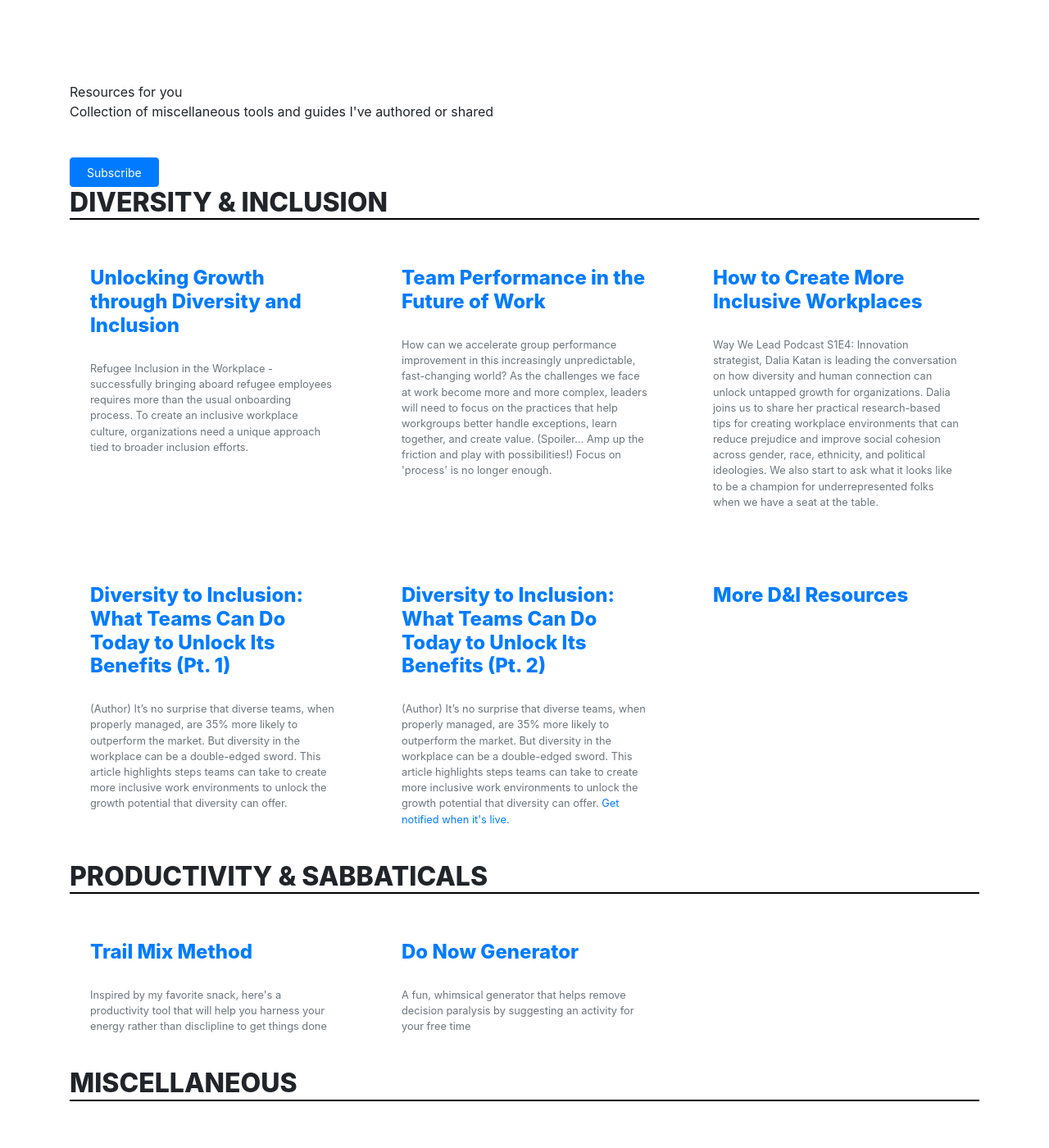
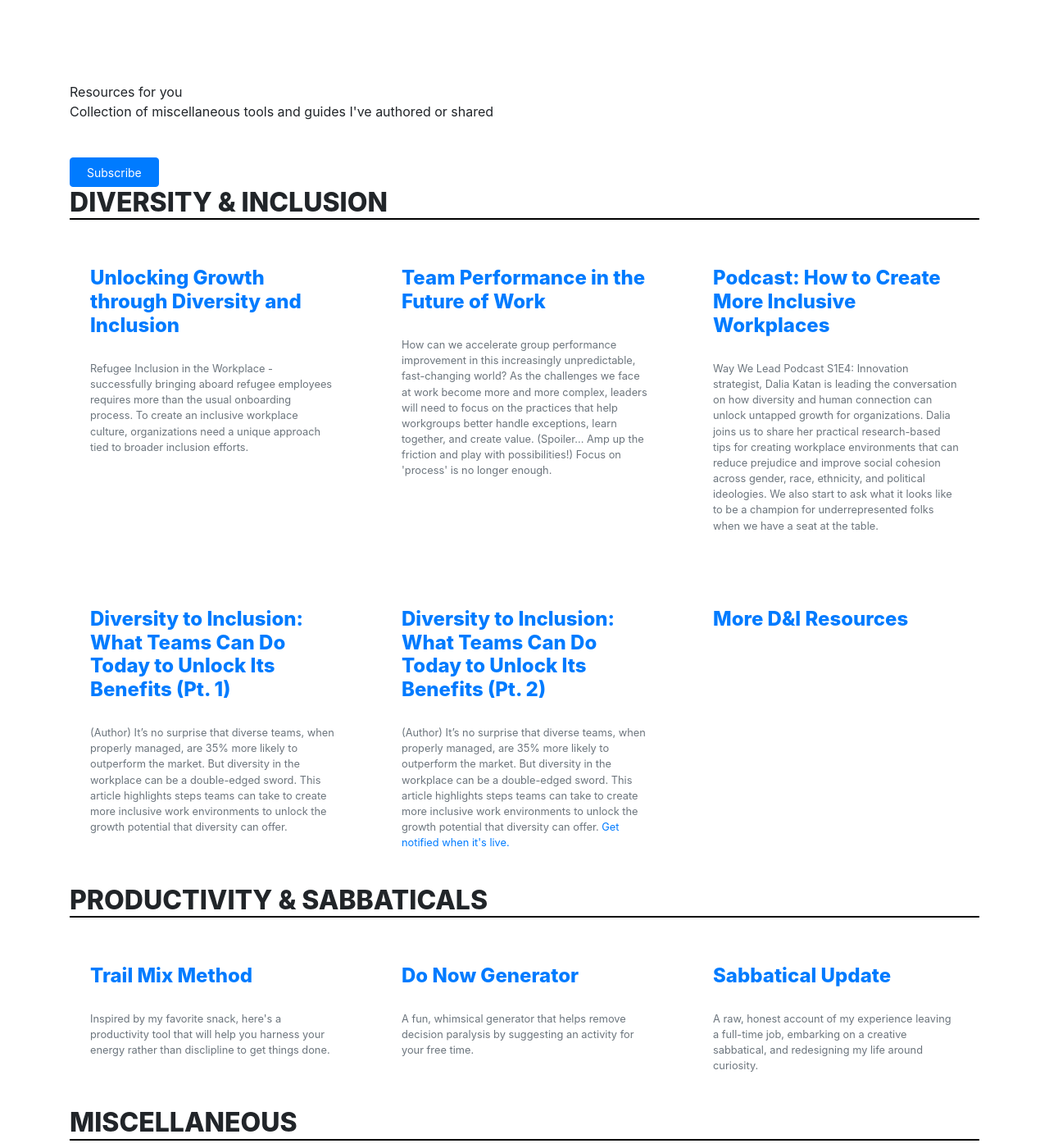
Before and after one commit to dalkat/dalkat.github.io, a Jekyll site: the page built from for-you.md, in a window 1280 px wide and 1400 px high. Shown: the whole window at 82% size. Built offline with Jekyll 4.4.1, drawn with Linux system fonts in a browser that asks for light colours; nearby versions of some CDN libraries; some web fonts are replaced; library files that are not in the unit come from our copies.

Commit message:
added update-1

```diff
--- a/_data/for-you.yml
+++ b/_data/for-you.yml
@@ -63,7 +63,7 @@ services1:
       text: How can we accelerate group performance improvement in this increasingly unpredictable, fast-changing world? As the challenges we face at work become more and more complex, leaders will need to focus on the practices that help workgroups better handle exceptions, learn together, and create value. (Spoiler... Amp up the friction and play with possibilities!) Focus on 'process' is no longer enough.
       img: img/content/team_thumb.jpg
       url: https://daliakatan.com/for-you/report-teams
-    - heading: How to Create More Inclusive Workplaces
+    - heading: 'Podcast: How to Create More Inclusive Workplaces'
       text: 'Way We Lead Podcast S1E4: Innovation strategist, Dalia Katan is leading the conversation on how diversity and human connection can unlock untapped growth for organizations. Dalia joins us to share her practical research-based tips for creating workplace environments that can reduce prejudice and improve social cohesion across gender, race, ethnicity, and political ideologies. We also start to ask what it looks like to be a champion for underrepresented folks when we have a seat at the table. '
       img: img/content/inclusion3_thumb.jpg
       url: https://www.thewaywelead.com/podcast/episode/49b56c90/s1e4-how-to-create-more-inclusive-workplaces-with-dalia-katan
@@ -87,13 +87,17 @@ services2:
   subheading: " "
   service:
     - heading: Trail Mix Method
-      text: Inspired by my favorite snack, here's a productivity tool that will help you harness your energy rather than disclipline to get things done
+      text: Inspired by my favorite snack, here's a productivity tool that will help you harness your energy rather than disclipline to get things done.
       img: img/content/TMM_thumb.jpg
       url: https://daliakatan.com/trailmix
     - heading: Do Now Generator
-      text: A fun, whimsical generator that helps remove decision paralysis by suggesting an activity for your free time
+      text: A fun, whimsical generator that helps remove decision paralysis by suggesting an activity for your free time.
       img: img/content/donow_thumb.jpg
       url: https://daliakatan.com/do-now
+    - heading: Sabbatical Update
+      text: A raw, honest account of my experience leaving a full-time job, embarking on a creative sabbatical, and redesigning my life around curiosity.
+      img: img/content/update1_thumb.jpg
+      url: https://daliakatan.com/update-1
 
 
 services3:
--- a/_data/inclusion.yml
+++ b/_data/inclusion.yml
@@ -11,7 +11,7 @@ services1:
       text: (Co-Author) How can we accelerate group performance improvement in this increasingly unpredictable, fast-changing world? As the challenges we face at work become more and more complex, leaders will need to focus on the practices that help workgroups better handle exceptions, learn together, and create value. (Spoiler... Amp up the friction and play with possibilities!) Focus on 'process' is no longer enough.
       img: img/content/team_thumb.jpg
       url: https://daliakatan.com/for-you/report-teams
-    - heading: How to Create More Inclusive Workplaces
+    - heading: 'Podcast: How to Create More Inclusive Workplaces'
       text: 'Way We Lead Podcast S1E4: Innovation strategist, Dalia Katan is leading the conversation on how diversity and human connection can unlock untapped growth for organizations. Dalia joins us to share her practical research-based tips for creating workplace environments that can reduce prejudice and improve social cohesion across gender, race, ethnicity, and political ideologies. We also start to ask what it looks like to be a champion for underrepresented folks when we have a seat at the table. '
       img: img/content/inclusion3_thumb.jpg
       url: https://www.thewaywelead.com/podcast/episode/49b56c90/s1e4-how-to-create-more-inclusive-workplaces-with-dalia-katan
```
Also changed, not shown: assets/img/content/update1_thumb.jpg (added).
